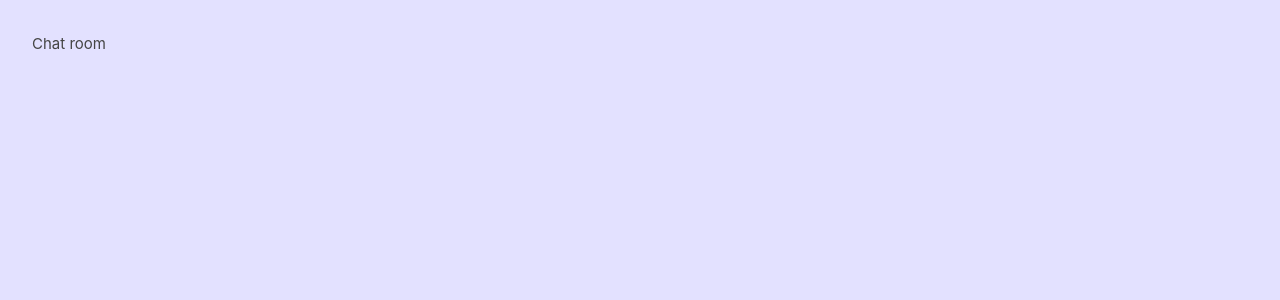
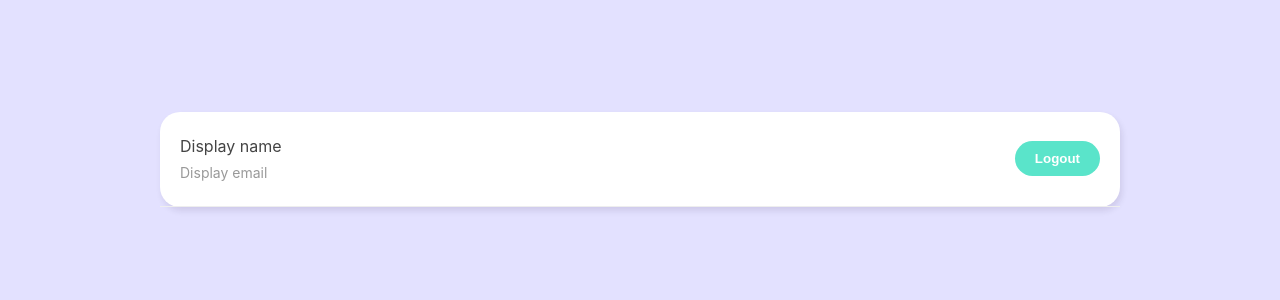
Before and after one commit to leonlee603/chat_room, a Vue app: page /chatroom in a window 1280 px wide. Shown: the top 300 px of the page. Built offline with nearby package versions, Linux system fonts and the light colour scheme.

Commit message:
Update - Add logout function

```diff
--- /dev/null
+++ b/src/components/Navbar.vue
@@ -0,0 +1,45 @@
+<template>
+  <nav>
+    <div>
+      <p>Display name</p>
+      <p class="email">Display email</p>
+    </div>
+    <button @click="handleLogout">Logout</button>
+  </nav>
+</template>
+
+<script>
+import useLogout from "@/composables/useLogout";
+export default {
+  setup(props, context) {
+    const { error, logout } = useLogout();
+    const handleLogout = async () => {
+      await logout();
+      if (!error.value) {
+        console.log("User signed out");
+      }
+    };
+
+    return { handleLogout };
+  },
+};
+</script>
+
+<style>
+nav {
+  padding: 20px;
+  border-bottom: 1px solid #eee;
+  display: flex;
+  justify-content: space-between;
+  align-items: center;
+}
+nav p {
+  margin: 2px auto;
+  font-size: 16px;
+  color: #444;
+}
+nav p.email {
+  font-size: 14px;
+  color: #999;
+}
+</style>
--- /dev/null
+++ b/src/composables/useLogout.js
@@ -0,0 +1,27 @@
+import { getAuth, signOut } from "firebase/auth";
+import { firebaseApp } from "@/firebase/config";
+import { ref } from "vue";
+
+const error = ref(null);
+
+const logout = async () => {
+  error.value = null;
+  const auth = getAuth(firebaseApp);
+
+  try {
+    await signOut(auth);
+
+    error.value = null;
+
+    // console.log("User signed out");
+  } catch (err) {
+    // console.log(err.message);
+    error.value = err.message;
+  }
+};
+
+const useLogout = () => {
+  return { error, logout };
+};
+
+export default useLogout;
--- a/src/views/ChatRoomView.vue
+++ b/src/views/ChatRoomView.vue
@@ -1,13 +1,15 @@
 <template>
-  <p>Chat room</p>
+  <div class="container">
+    <Navbar />
+  </div>
 </template>
 
 <script>
+import Navbar from "@/components/Navbar.vue";
+
 export default {
-
-}
+  components: { Navbar },
+};
 </script>
 
-<style>
-
-</style>
+<style></style>
```
